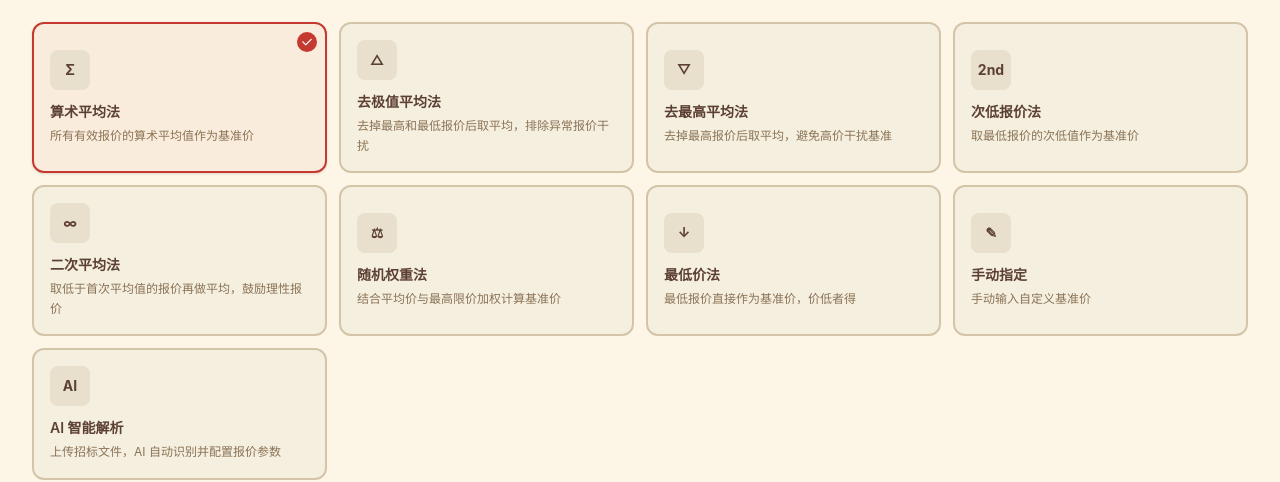
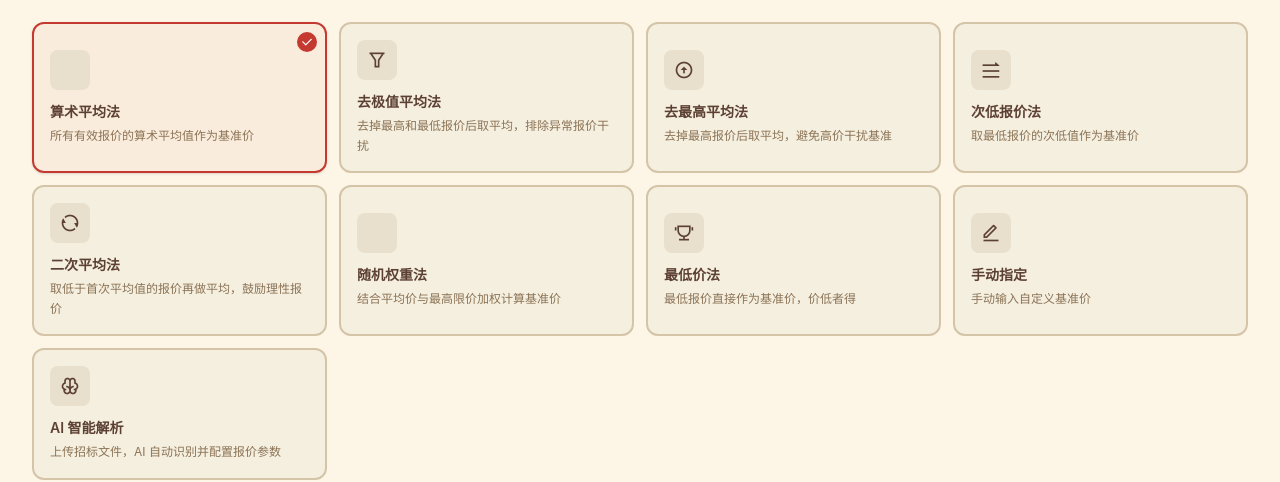
Before and after one commit to sikenali/bid-quotation, a React (Vite) app: page /step-1 in a window 1280 px wide. Shown: the part 361-843 px from the top of the page. Built offline with nearby package versions, Linux system fonts and the light colour scheme.

Commit message:
fix: replace algorithm card emoji symbols with remixicon icons

```diff
--- a/src/components/AlgorithmCard.tsx
+++ b/src/components/AlgorithmCard.tsx
@@ -22,8 +22,8 @@ export function AlgorithmCard({ option, isSelected, onSelect }: Props) {
           <i className="ri-check-line text-white text-sm"></i>
         </div>
       )}
-      <div className="w-10 h-10 rounded-lg bg-border-light flex items-center justify-center text-text font-bold text-sm mb-3">
-        {option.icon}
+      <div className="w-10 h-10 rounded-lg bg-border-light flex items-center justify-center mb-3">
+        <i className={`${option.icon} text-xl text-text`}></i>
       </div>
       <div className="font-semibold text-text text-sm mb-1">{option.name}</div>
       <div className="text-text-secondary text-xs leading-relaxed">{option.description}</div>
--- a/src/pages/step1Data.ts
+++ b/src/pages/step1Data.ts
@@ -1,58 +1,58 @@
-import { AlgorithmOption } from '../types';
+import type { AlgorithmOption } from '../types';
 
 export const ALGORITHM_OPTIONS: AlgorithmOption[] = [
   {
     id: 'arithmetic_mean',
     name: '算术平均法',
     description: '所有有效报价的算术平均值作为基准价',
-    icon: 'Σ',
+    icon: 'ri-functions-line',
   },
   {
     id: 'trimmed_mean',
     name: '去极值平均法',
     description: '去掉最高和最低报价后取平均，排除异常报价干扰',
-    icon: '△',
+    icon: 'ri-filter-line',
   },
   {
     id: 'remove_highest',
     name: '去最高平均法',
     description: '去掉最高报价后取平均，避免高价干扰基准',
-    icon: '▽',
+    icon: 'ri-arrow-up-circle-line',
   },
   {
     id: 'second_lowest',
     name: '次低报价法',
     description: '取最低报价的次低值作为基准价',
-    icon: '2nd',
+    icon: 'ri-order-play-line',
   },
   {
     id: 'double_average',
     name: '二次平均法',
     description: '取低于首次平均值的报价再做平均，鼓励理性报价',
-    icon: '∞',
+    icon: 'ri-refresh-line',
   },
   {
     id: 'weighted_limit',
     name: '随机权重法',
     description: '结合平均价与最高限价加权计算基准价',
-    icon: '⚖',
+    icon: 'ri-balance-line',
   },
   {
     id: 'lowest_price',
     name: '最低价法',
     description: '最低报价直接作为基准价，价低者得',
-    icon: '↓',
+    icon: 'ri-trophy-line',
   },
   {
     id: 'custom',
     name: '手动指定',
     description: '手动输入自定义基准价',
-    icon: '✎',
+    icon: 'ri-edit-line',
   },
   {
     id: 'ai_parse',
     name: 'AI 智能解析',
     description: '上传招标文件，AI 自动识别并配置报价参数',
-    icon: 'AI',
+    icon: 'ri-brain-line',
   },
 ];
```
Also changed, not shown: 1 other file (tests, documents, lock files or other folders).
